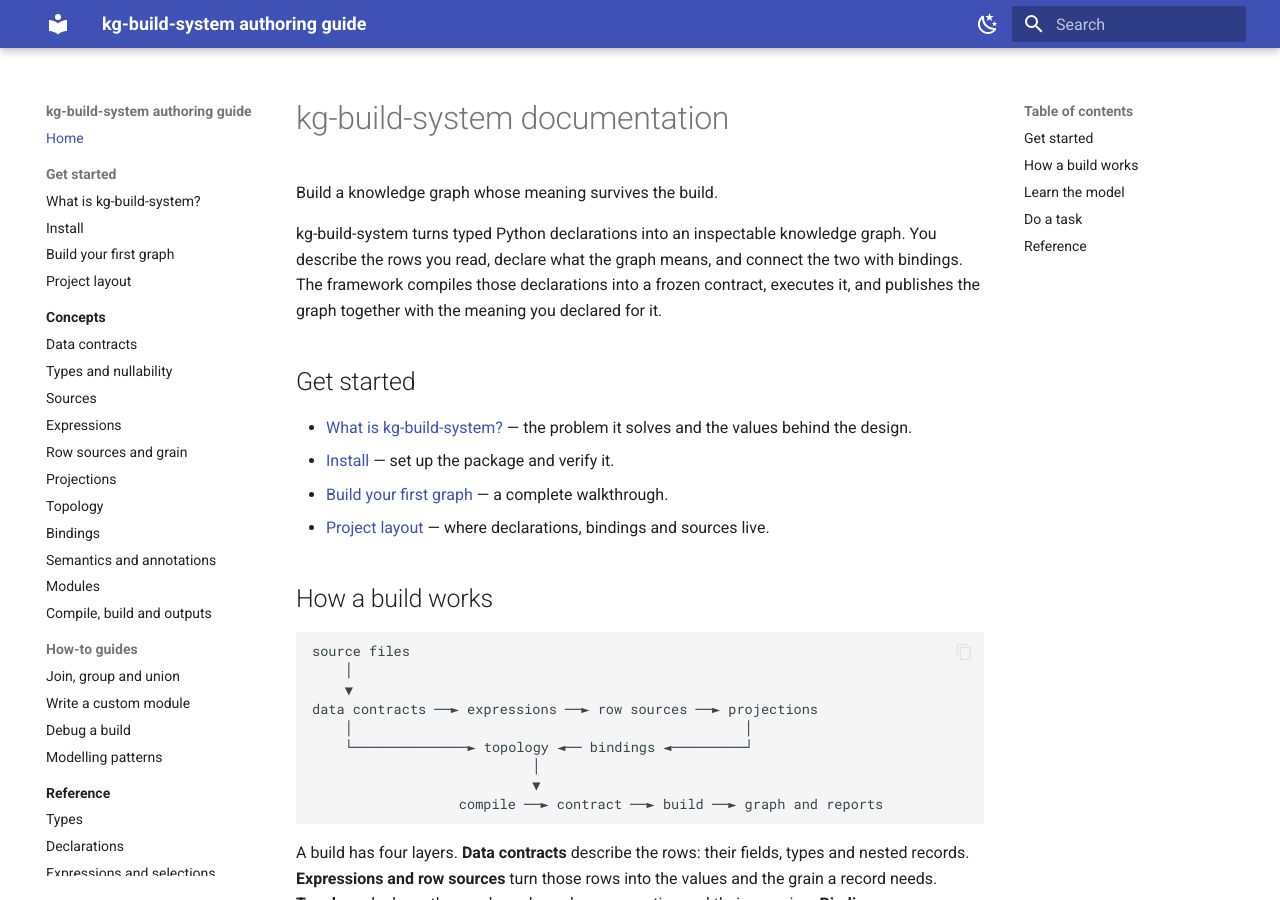
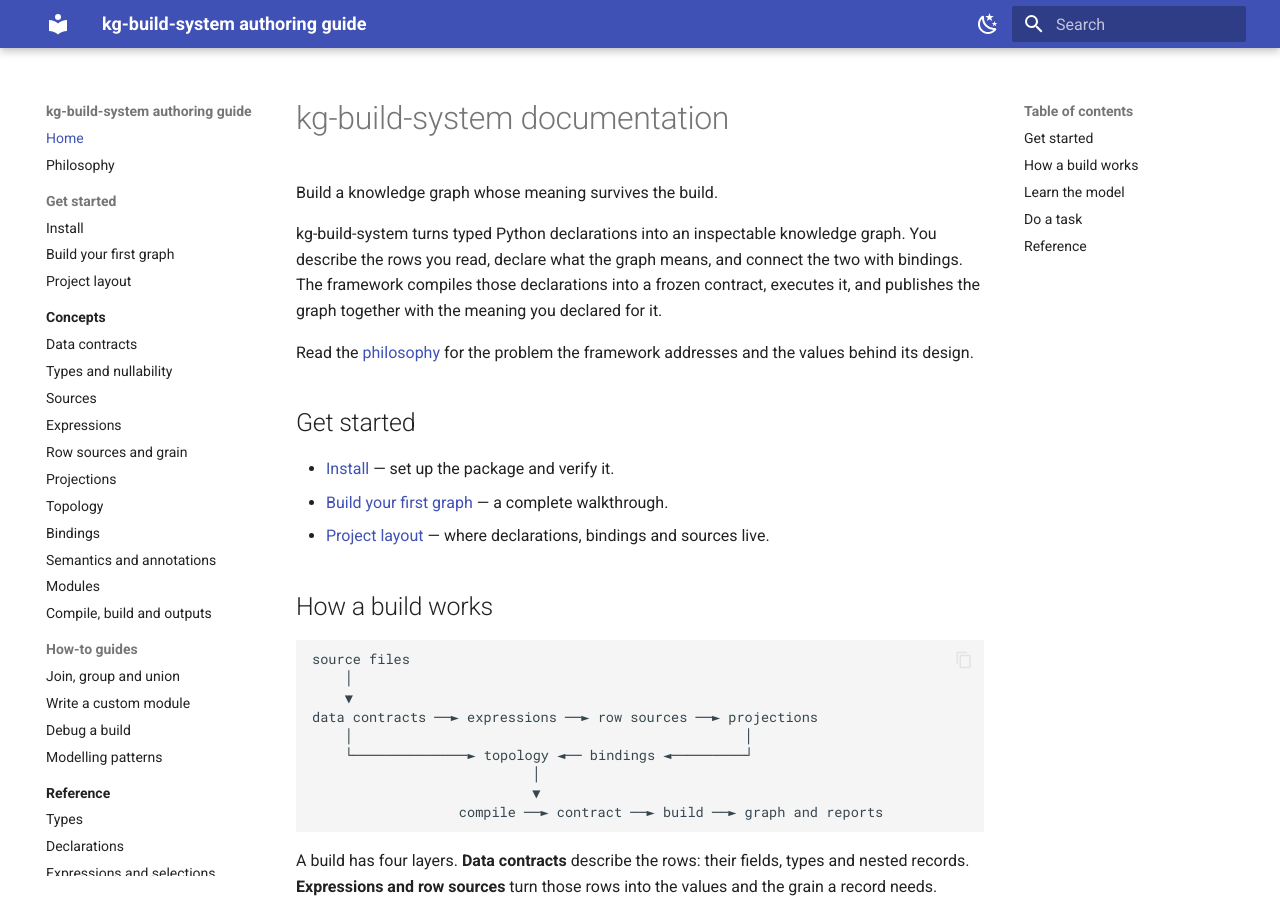
Before and after one commit to kpto/kg-build-system, an MkDocs documentation site: the page built from docs/index.md, in a window 1280 px wide and 900 px high. Built offline with MkDocs 1.6.1 and Material for MkDocs 9.7.7, drawn with Linux system fonts in a browser that asks for light colours.

Commit message:
Add a philosophy section before Get started

```diff
--- a/docs/index.md
+++ b/docs/index.md
@@ -8,10 +8,11 @@ the two with bindings. The framework compiles those declarations into a frozen
 contract, executes it, and publishes the graph together with the meaning you
 declared for it.
 
+Read the [philosophy](philosophy.md) for the problem the framework addresses and
+the values behind its design.
+
 ## Get started
 
-- [What is kg-build-system?](get-started/why.md) — the problem it solves and the
-  values behind the design.
 - [Install](get-started/install.md) — set up the package and verify it.
 - [Build your first graph](get-started/first-graph.md) — a complete walkthrough.
 - [Project layout](get-started/project-layout.md) — where declarations,
--- a/mkdocs.yml
+++ b/mkdocs.yml
@@ -34,8 +34,8 @@ plugins:
   - search
 nav:
   - Home: index.md
+  - Philosophy: philosophy.md
   - Get started:
-      - What is kg-build-system?: get-started/why.md
       - Install: get-started/install.md
       - Build your first graph: get-started/first-graph.md
       - Project layout: get-started/project-layout.md
```
Also changed, not shown: FRAMEWORK_STATE.md (+1 -1 lines), docs/philosophy.md (renamed from docs/get-started/why.md, +14 -10 lines).
